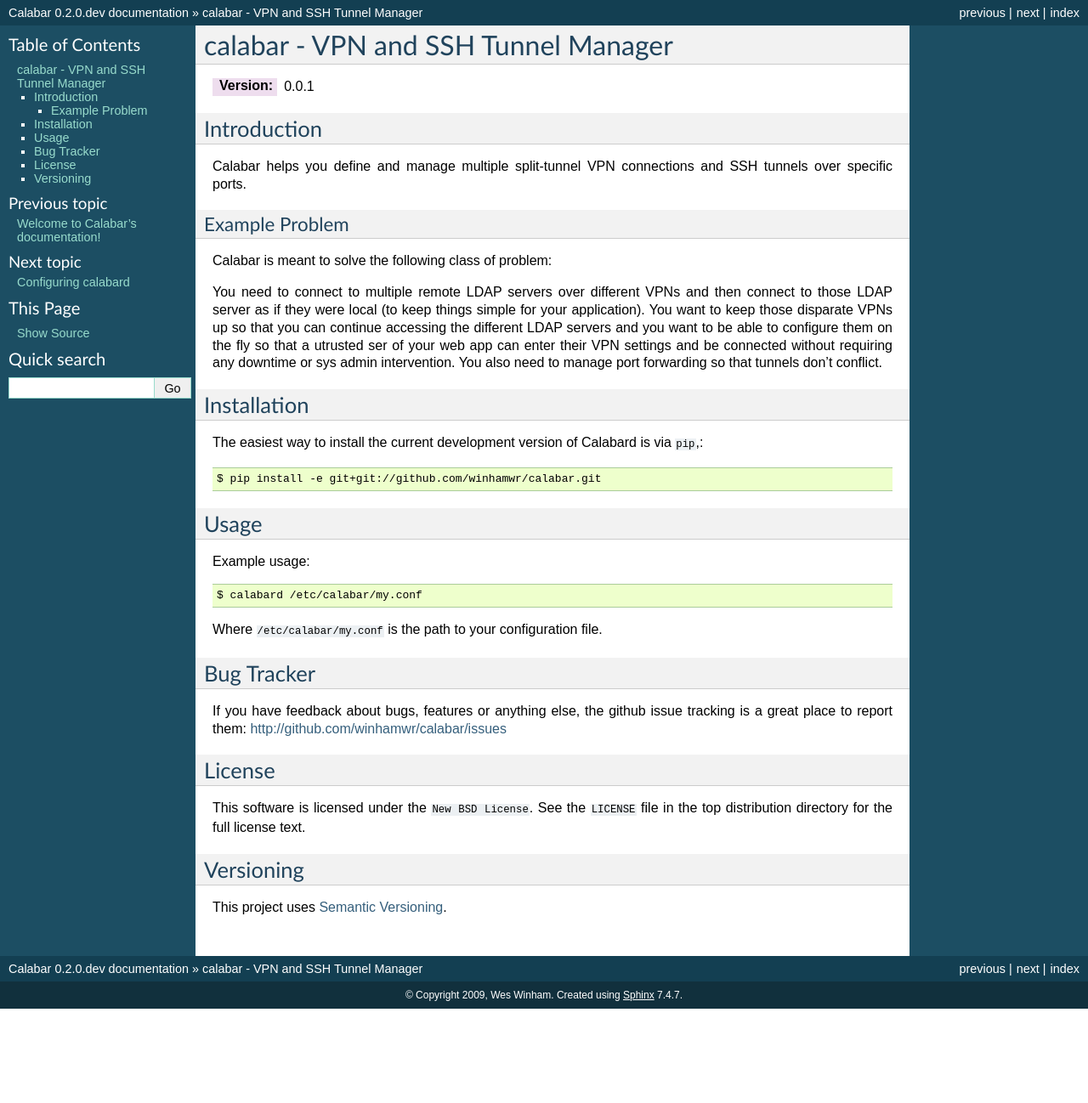
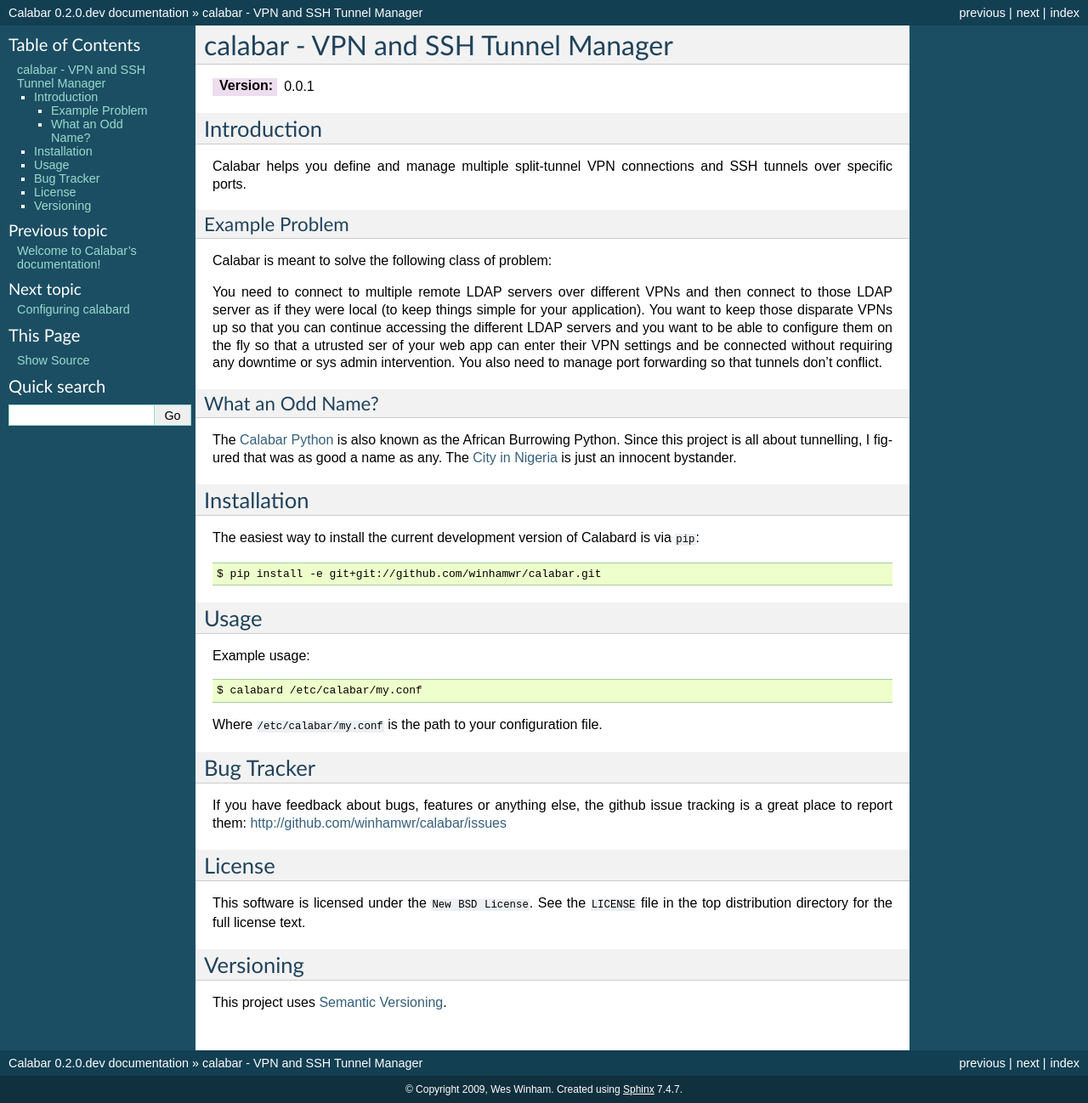
Before and after one commit to winhamwr/calabar, a Sphinx documentation site: the page built from docs/introduction.rst, in a window 1280 px wide. Shown: the whole page at 85% size. Built offline with Sphinx 7.4.7, drawn with Linux system fonts in a browser that asks for light colours; before the commit the page ends 1187 px from its top, so only the background shows below that.

Commit message:
Added a note about where the project name comes from

```diff
--- a/docs/introduction.rst
+++ b/docs/introduction.rst
@@ -24,11 +24,21 @@
 intervention. You also need to manage port forwarding so that tunnels don't
 conflict.
 
+What an Odd Name?
+-----------------
+
+The `Calabar Python`_ is also known as the African Burrowing Python. Since this
+project is all about tunnelling, I figured that was as good a name as any. The
+`City in Nigeria`_ is just an innocent bystander.
+
+.. _`Calabar Python`: http://en.wikipedia.org/wiki/Calabar_Python
+.. _`City in Nigeria`: http://en.wikipedia.org/wiki/Calabar
+
 Installation
 ============
 
 The easiest way to install the current development version of Calabard is via
-``pip``,::
+``pip``::
 
     $ pip install -e git+git://github.com/winhamwr/calabar.git
 
```
Also changed, not shown: 1 other file.
